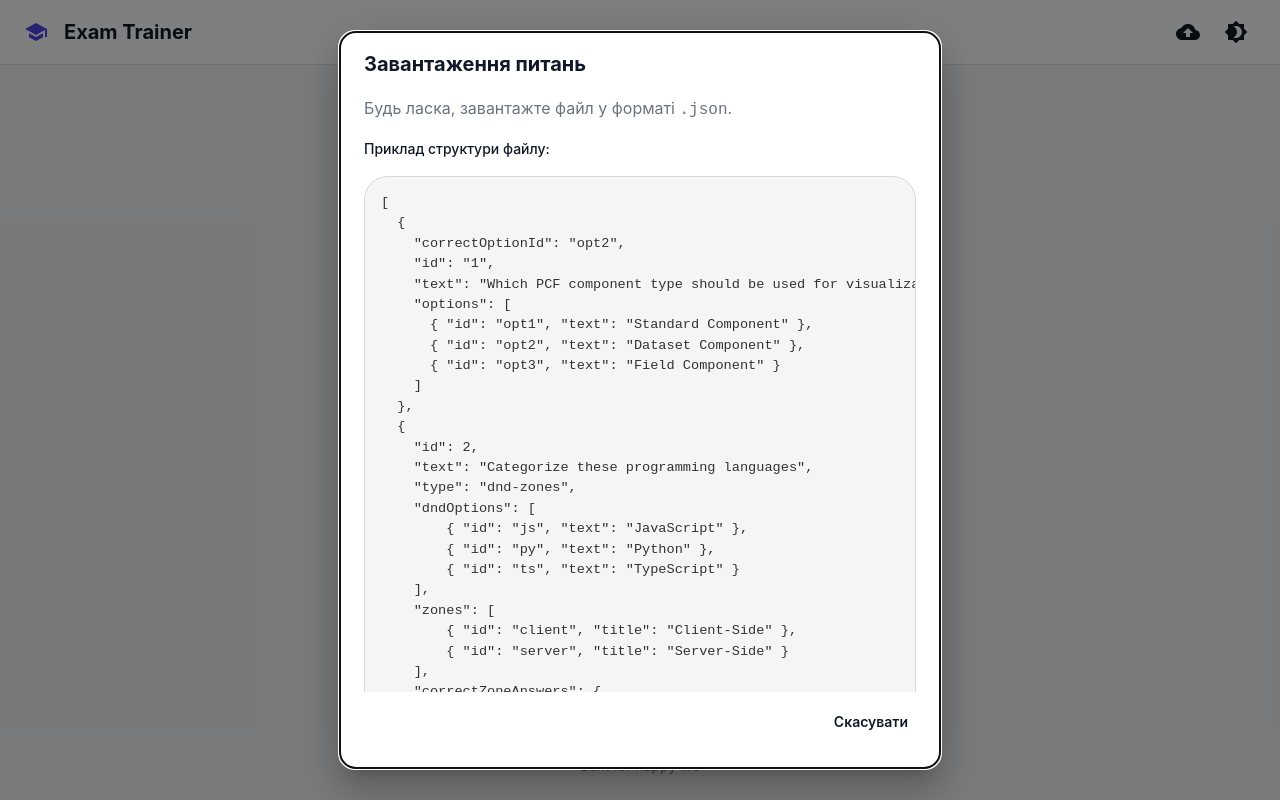
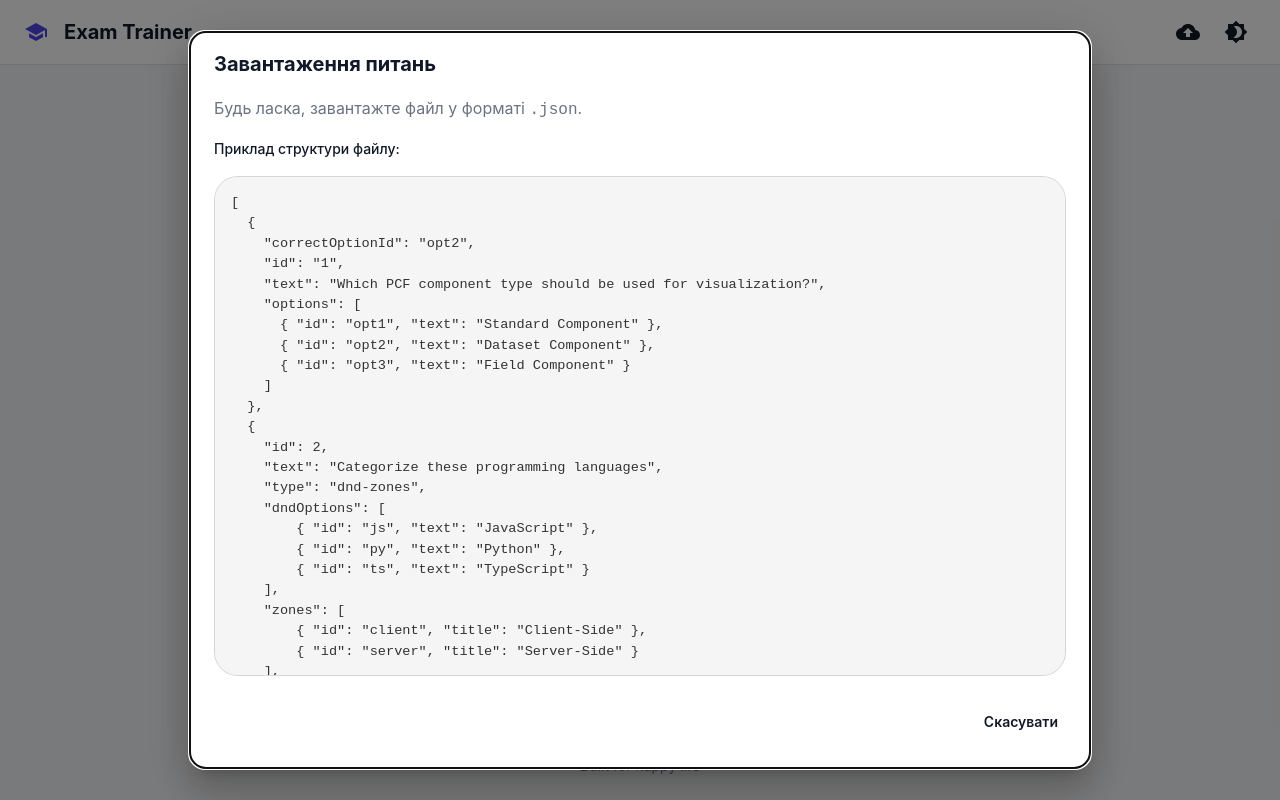
Before and after one commit to boleynikov/test-trainer, a React (Vite) app: page / in a window 1280 px wide. Built offline with nearby package versions, Linux system fonts and the light colour scheme.

Commit message:
minor fix

```diff
--- a/src/components/DataLoadModal.tsx
+++ b/src/components/DataLoadModal.tsx
@@ -40,7 +40,7 @@ export const DataLoadModal: React.FC<DataLoadModalProps> = ({ open, mode, handle
     };
 
     return (
-        <Dialog open={open} onClose={handleClose} maxWidth="sm" fullWidth>
+        <Dialog open={open} onClose={handleClose} maxWidth="md" fullWidth>
             <DialogTitle sx={{ fontWeight: 'bold' }}>Завантаження питань</DialogTitle>
             <DialogContent>
                 <DialogContentText paragraph>
@@ -63,7 +63,8 @@ export const DataLoadModal: React.FC<DataLoadModalProps> = ({ open, mode, handle
                         overflowX: 'auto',
                         fontSize: '0.85rem',
                         border: 1,
-                        borderColor: 'divider'
+                        borderColor: 'divider',
+                        maxHeight: '500px'
                     }}
                 >
 {`[
```
